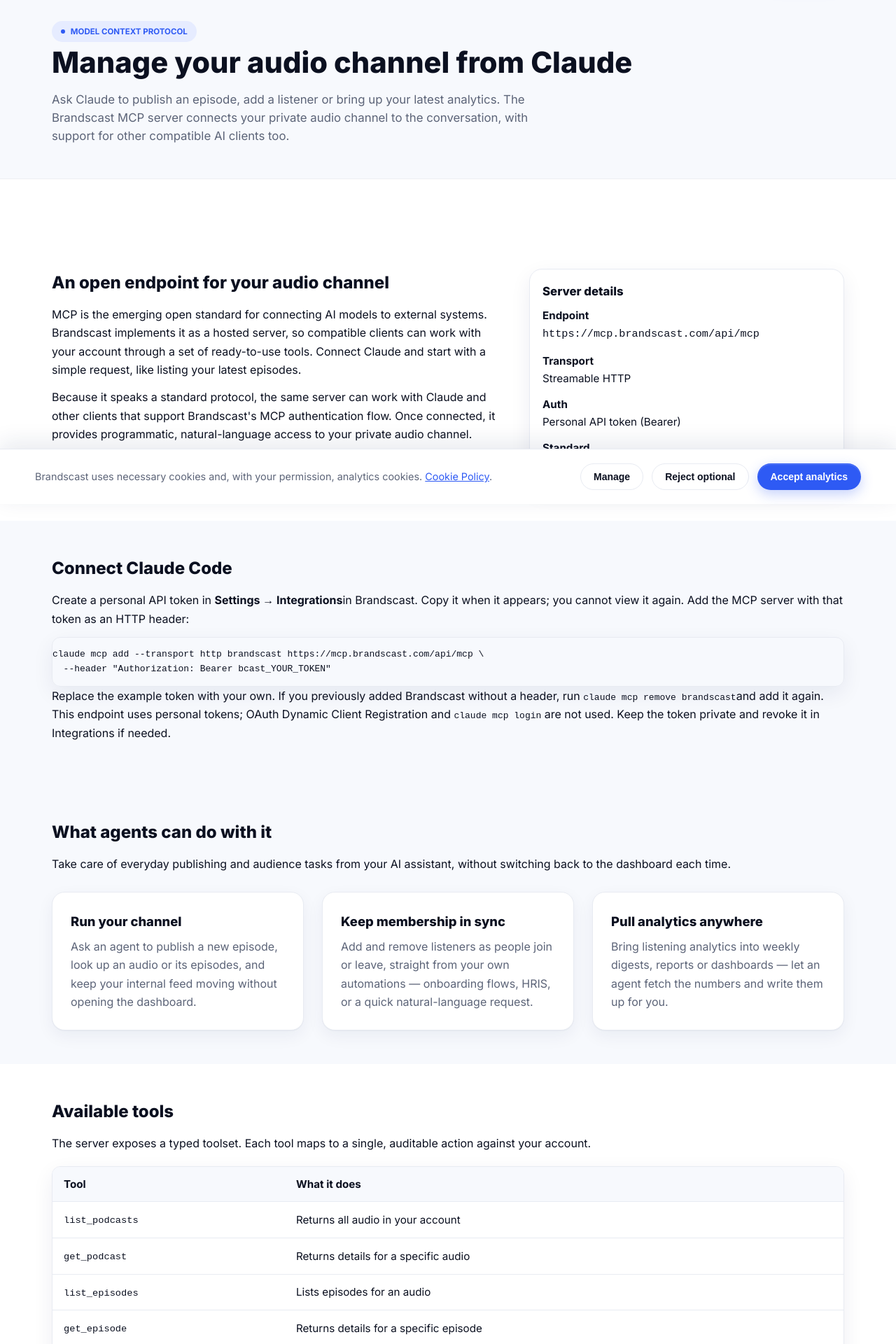
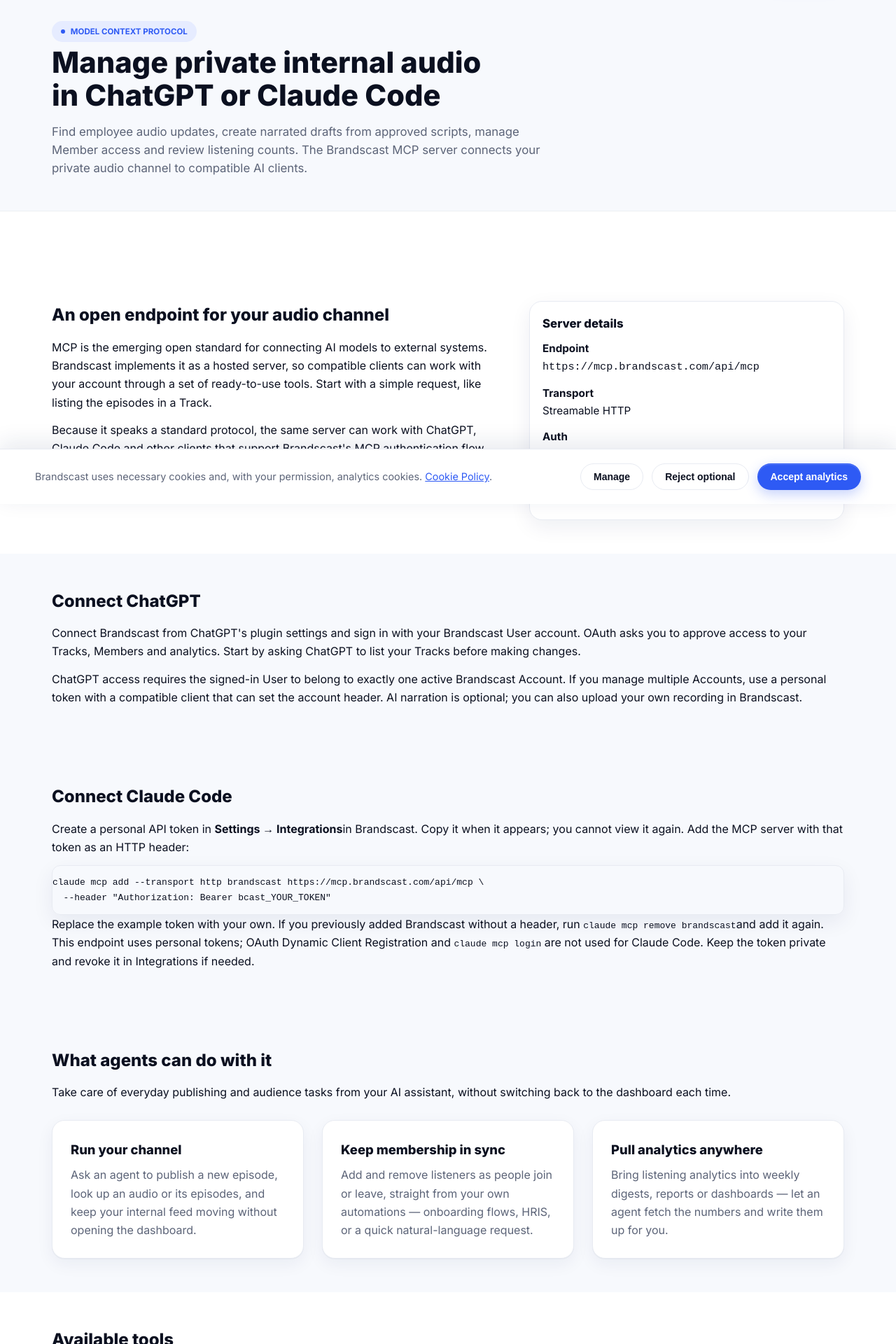
Before and after one commit to polrodriguezriu/brandscastweb, a Next.js app: page /mcp in a window 1280 px wide. Shown: the part 80-2000 px from the top of the page at 70% size. Built offline with nearby package versions, Linux system fonts and the light colour scheme.

Commit message:
Document ChatGPT and Claude Code MCP connections (#51)
* docs: explain ChatGPT and Claude Code MCP connections

* docs: align MCP page with private internal audio

* docs: disclose connected AI client data

* chore: add OpenAI domain challenge

```diff
--- a/src/app/mcp/page.tsx
+++ b/src/app/mcp/page.tsx
@@ -6,37 +6,35 @@
 import Faq from "@/components/Faq";
 
 export const metadata: Metadata = {
-  title:
-    "Brandscast MCP Server | Connect compatible AI clients to internal audio",
+  title: "Brandscast MCP Server | Private Internal Audio in ChatGPT",
   description:
-    "Connect a compatible Model Context Protocol (MCP) client to manage Brandscast audio, episodes, listeners and analytics in natural language.",
+    "Connect ChatGPT or Claude Code to Brandscast to manage private internal audio updates, employee podcast episodes, Members and listening counts.",
   alternates: { canonical: "https://brandscast.com/mcp/" },
   robots:
     "index,follow,max-image-preview:large,max-snippet:-1,max-video-preview:-1",
   openGraph: {
     url: "https://brandscast.com/mcp/",
-    title:
-      "Brandscast MCP Server | Connect compatible AI clients to internal audio",
+    title: "Brandscast MCP Server | Private Internal Audio in ChatGPT",
     description:
-      "Publish episodes, manage listeners and explore analytics from Claude or another compatible MCP client, using plain language.",
+      "Create narrated drafts, publish private audio updates, manage listeners and review download counts in ChatGPT or Claude Code.",
   },
 };
 
 const tools: [string, string][] = [
-  ["list_podcasts", "Returns all audio in your account"],
-  ["get_podcast", "Returns details for a specific audio"],
-  ["list_episodes", "Lists episodes for an audio"],
+  ["list_podcasts", "Lists private Tracks in your Account"],
+  ["get_podcast", "Returns details for a specific Track"],
+  ["list_episodes", "Lists episodes in a Track"],
   ["get_episode", "Returns details for a specific episode"],
   [
     "create_episode_from_script",
     "Creates a draft from a finished script and queues narration without rewriting it",
   ],
   ["publish_episode", "Publishes an episode"],
-  ["list_members", "Lists listeners for an audio"],
+  ["list_members", "Lists Members with access to a Track"],
   ["get_member", "Returns details for a specific listener"],
-  ["add_member", "Adds a listener to an audio"],
-  ["remove_member", "Removes a listener from an audio"],
-  ["get_stats", "Returns listening analytics for your account"],
+  ["add_member", "Gives a Member access to a Track"],
+  ["remove_member", "Revokes a Member's access to a Track"],
+  ["get_stats", "Returns Track or episode download and unique-listener counts"],
 ];
 
 export default function McpPage() {
@@ -47,12 +45,12 @@
       <div className="hero-page">
         <div className="hero-page-inner">
           <div className="eyebrow">Model Context Protocol</div>
-          <h1>Manage your audio channel from Claude</h1>
+          <h1>Manage private internal audio in ChatGPT or Claude Code</h1>
           <p className="lead">
-            Ask Claude to publish an episode, add a listener or bring up your
-            latest analytics. The Brandscast MCP server connects your private
-            audio channel to the conversation, with support for other compatible
-            AI clients too.
+            Find employee audio updates, create narrated drafts from approved
+            scripts, manage Member access and review listening counts. The
+            Brandscast MCP server connects your private audio channel to
+            compatible AI clients.
           </p>
         </div>
       </div>
@@ -67,12 +65,12 @@
                 MCP is the emerging open standard for connecting AI models to
                 external systems. Brandscast implements it as a hosted server,
                 so compatible clients can work with your account through a set
-                of ready-to-use tools. Connect Claude and start with a simple
-                request, like listing your latest episodes.
+                of ready-to-use tools. Start with a simple request, like
+                listing the episodes in a Track.
               </p>
               <p>
                 Because it speaks a standard protocol, the same server can work
-                with Claude and other clients that support Brandscast&apos;s MCP
+                with ChatGPT, Claude Code and other clients that support Brandscast&apos;s MCP
                 authentication flow. Once connected, it provides programmatic,
                 natural-language access to your{" "}
                 <a href="/private-podcasts-for-teams/">private audio channel</a>
@@ -94,7 +92,7 @@
               <p style={{ margin: "0 0 0.75rem" }}>
                 <strong>Auth</strong>
                 <br />
-                Personal API token (Bearer)
+                OAuth for ChatGPT; personal API token for Claude Code
               </p>
               <p style={{ margin: 0 }}>
                 <strong>Standard</strong>
@@ -102,6 +100,25 @@
                 Model Context Protocol
               </p>
             </div>
+          </div>
+        </section>
+
+        <section className="content-section section-tint">
+          <div className="section-inner">
+            <h2>Connect ChatGPT</h2>
+            <p>
+              Connect Brandscast from ChatGPT&apos;s plugin settings and sign in
+              with your Brandscast User account. OAuth asks you to approve
+              access to your Tracks, Members and analytics. Start by asking
+              ChatGPT to list your Tracks before making changes.
+            </p>
+            <p>
+              ChatGPT access requires the signed-in User to belong to exactly
+              one active Brandscast Account. If you manage multiple Accounts,
+              use a personal token with a compatible client that can set the
+              account header. AI narration is optional; you can also upload
+              your own recording in Brandscast.
+            </p>
           </div>
         </section>
 
@@ -125,8 +142,8 @@
               <code>claude mcp remove brandscast</code>
               and add it again. This endpoint uses personal tokens; OAuth
               Dynamic Client Registration and <code>claude mcp login</code> are
-              not used. Keep the token private and revoke it in Integrations if
-              needed.
+              not used for Claude Code. Keep the token private and revoke it in
+              Integrations if needed.
             </p>
           </div>
         </section>
@@ -241,6 +258,13 @@
             </p>
             <div className="cards">
               <div className="card">
+                <h3>ChatGPT</h3>
+                <p>
+                  Sign in with your Brandscast account through OAuth. ChatGPT
+                  can use the tools within your account role and Track access.
+                </p>
+              </div>
+              <div className="card">
                 <h3>Claude Code</h3>
                 <p>
                   Add the server with the HTTP command above, including your
@@ -274,13 +298,12 @@
             <h2>Authentication and security</h2>
             <div className="callout">
               <p style={{ margin: 0 }}>
-                Access uses personal API tokens, stored hashed (SHA-256) and
-                revocable in Settings → Integrations. Pass the token as an
-                Authorization: Bearer header. Tool actions follow the token
-                holder&apos;s account role and Track access. If your user
-                belongs to multiple accounts, you can select one with the
-                optional X-Brandscast-Account-Id header. Treat the token as a
-                secret: the MCP client stores it in its configuration.
+                ChatGPT uses OAuth sign-in. Claude Code and
+                scripted clients can use personal API tokens, stored hashed
+                (SHA-256) and revocable in Settings → Integrations. Tool actions
+                follow the User&apos;s account role and Track access. Clients
+                using a personal token can select an Account with the optional
+                X-Brandscast-Account-Id header. Treat personal tokens as secrets.
               </p>
             </div>
           </div>
@@ -292,8 +315,9 @@
             <div>
               <h2>Requirements</h2>
               <p>
-                You need an active Brandscast account and a personal API token
-                from Settings → Integrations. Audio generation uses your
+                You need an active Brandscast account. ChatGPT uses OAuth;
+                Claude Code needs a personal API token from Settings →
+                Integrations. Audio generation uses your
                 plan&apos;s shared AI minutes. You can also upload your own
                 recording in Brandscast; AI narration is optional.
               </p>
@@ -320,12 +344,12 @@
                   a: "It is a hosted Model Context Protocol server that lets any compatible AI agent manage your Brandscast account — audio, episodes, listeners and analytics — through a typed set of tools, using natural language or code.",
                 },
                 {
-                  q: "Do I have to use Claude?",
-                  a: "No. You can also connect clients that support Streamable HTTP and Brandscast's authentication options. Use the server details above to connect your own assistant or automation.",
+                  q: "Which AI clients can I use?",
+                  a: "ChatGPT connects through OAuth. Claude Code and other compatible clients can connect with a personal API token. Use the server details above for your own assistant or automation.",
                 },
                 {
                   q: "How do I authenticate?",
-                  a: "Create a personal API token in Settings → Integrations, then send it as an Authorization: Bearer header. OAuth Dynamic Client Registration is not available on this endpoint. Tokens are hashed and revocable.",
+                  a: "ChatGPT uses OAuth sign-in. For Claude Code or a scripted client, create a personal API token in Settings → Integrations and send it as an Authorization: Bearer header. OAuth Dynamic Client Registration is not available; personal tokens are hashed and revocable.",
                 },
                 {
                   q: "What is the server URL?",
@@ -354,8 +378,8 @@
 
         <CtaSection
           title="Your next episode starts with a conversation"
-          lead="Build your private audio channel, then connect Claude to handle publishing, listeners and analytics in plain language."
-          note="Try Brandscast free for 30 days. Create a personal token in Settings to connect your MCP client."
+          lead="Build your private audio channel, then connect ChatGPT or Claude Code to handle publishing, listeners and analytics in plain language."
+          note="Try Brandscast free for 30 days. Connect ChatGPT with OAuth or create a personal token for Claude Code."
         />
       </main>
 
```
Also changed, not shown: src/app/privacy/page.tsx (+41 -4 lines), 1 other file (tests, documents, lock files or other folders).
